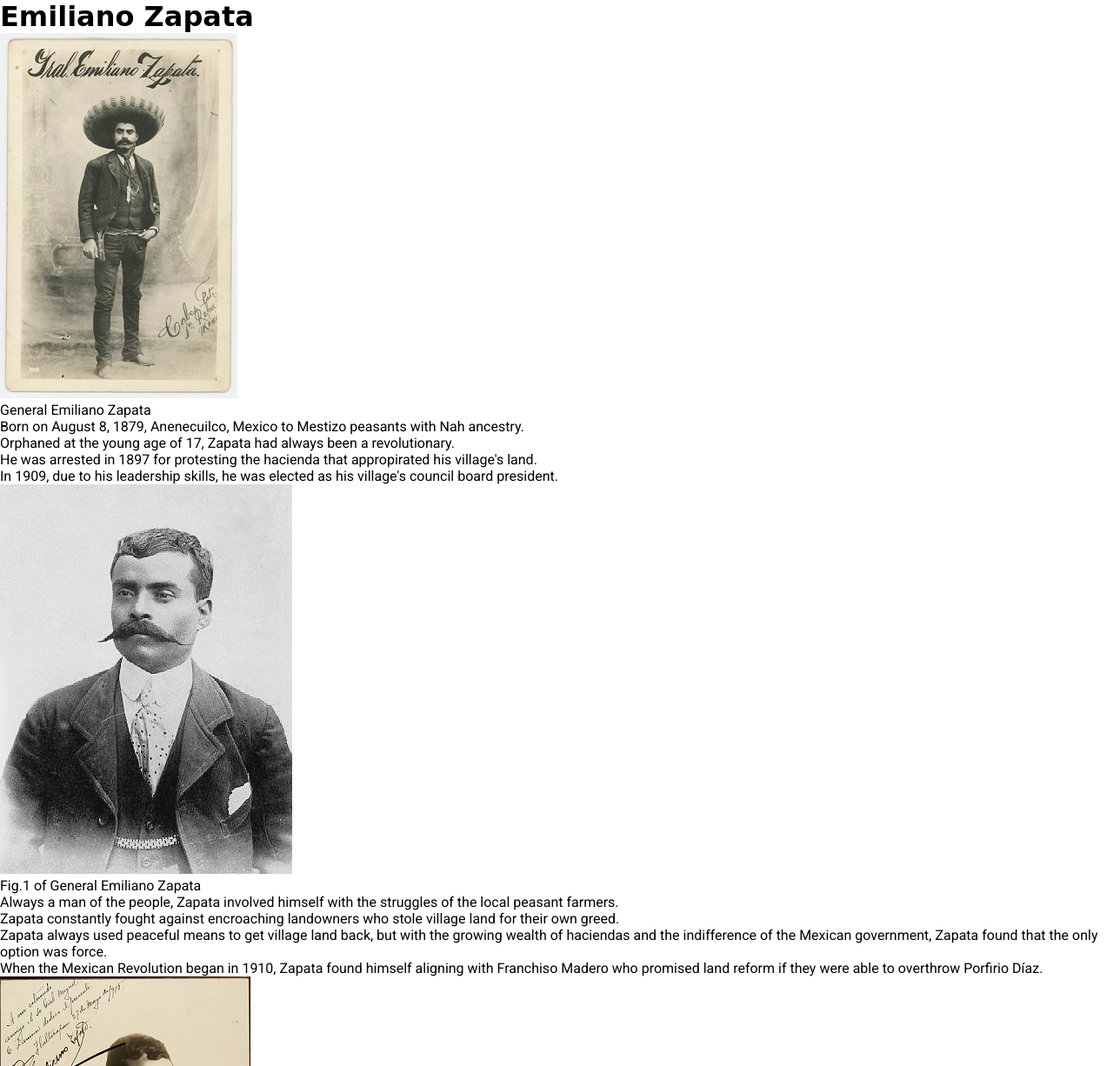
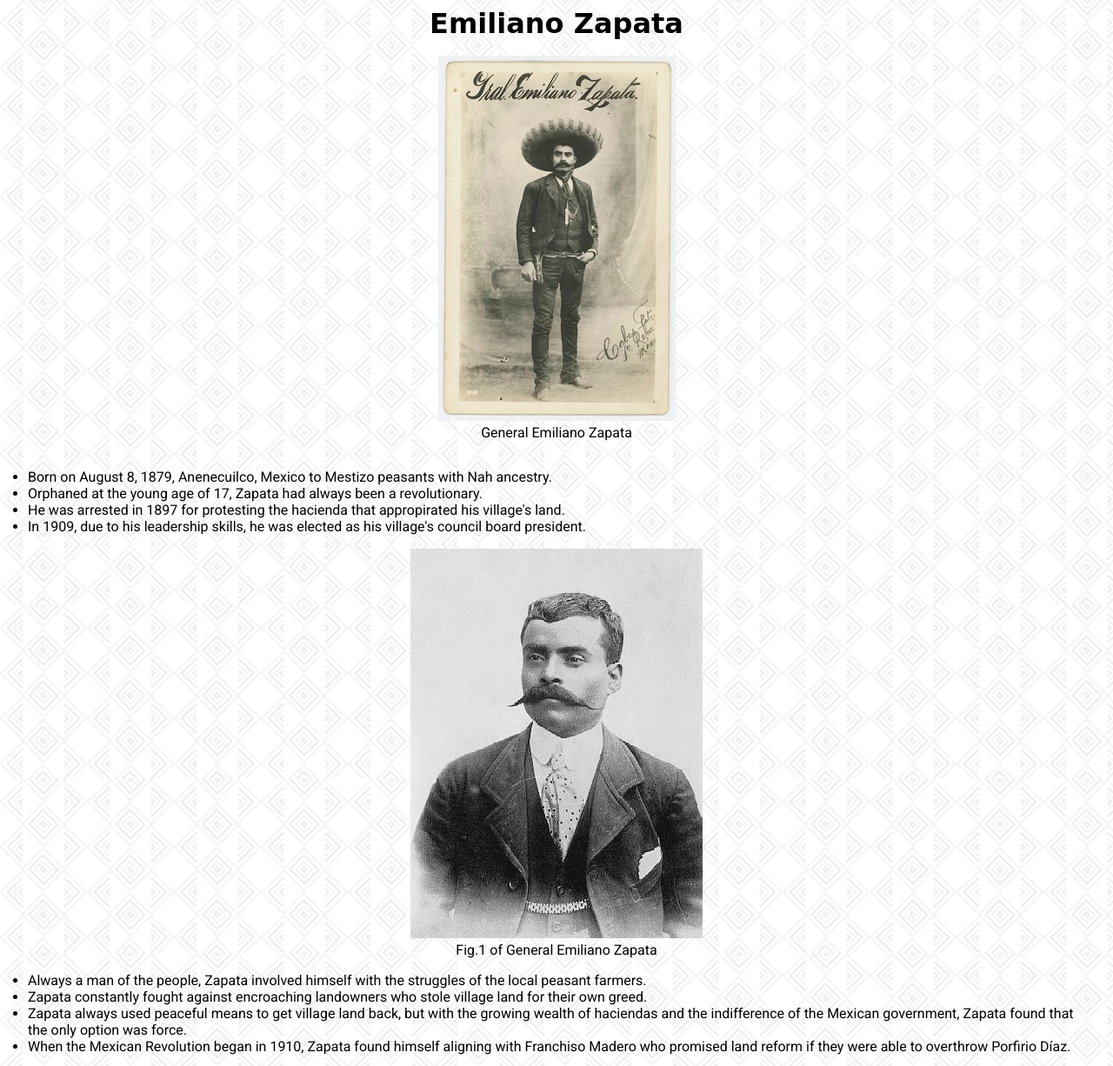
Before and after one commit to vanityespinosa/Tribute-Page-Emiliano-Zapata, a plain HTML site: page index.html in a window 1280 px wide. Shown: the top 1226 px of the page at 87% size. Drawn offline with Linux system fonts and the light colour scheme; a web font is replaced by a local one.

Commit message:
Add new image for background.

```diff
--- a/index_styles.css
+++ b/index_styles.css
@@ -14,8 +14,26 @@
 
 html, body {
     font-family: 'Roboto', sans-serif;
+    text-align: center;
+}
+
+body {
+    background: url("/images/greek-vase.png");
+}
+
+header {
+    height: 4rem;
+    text-align: center;
+    padding: 0.5rem;
 }
 
 h1 {
     font-family: 'Trade Winds', cursive;
 }
+section {
+    padding: 1rem;
+}
+ ul {
+     text-align: left;
+     padding: 1rem;
+ }
```
Also changed, not shown: images/greek-vase.png (added).
